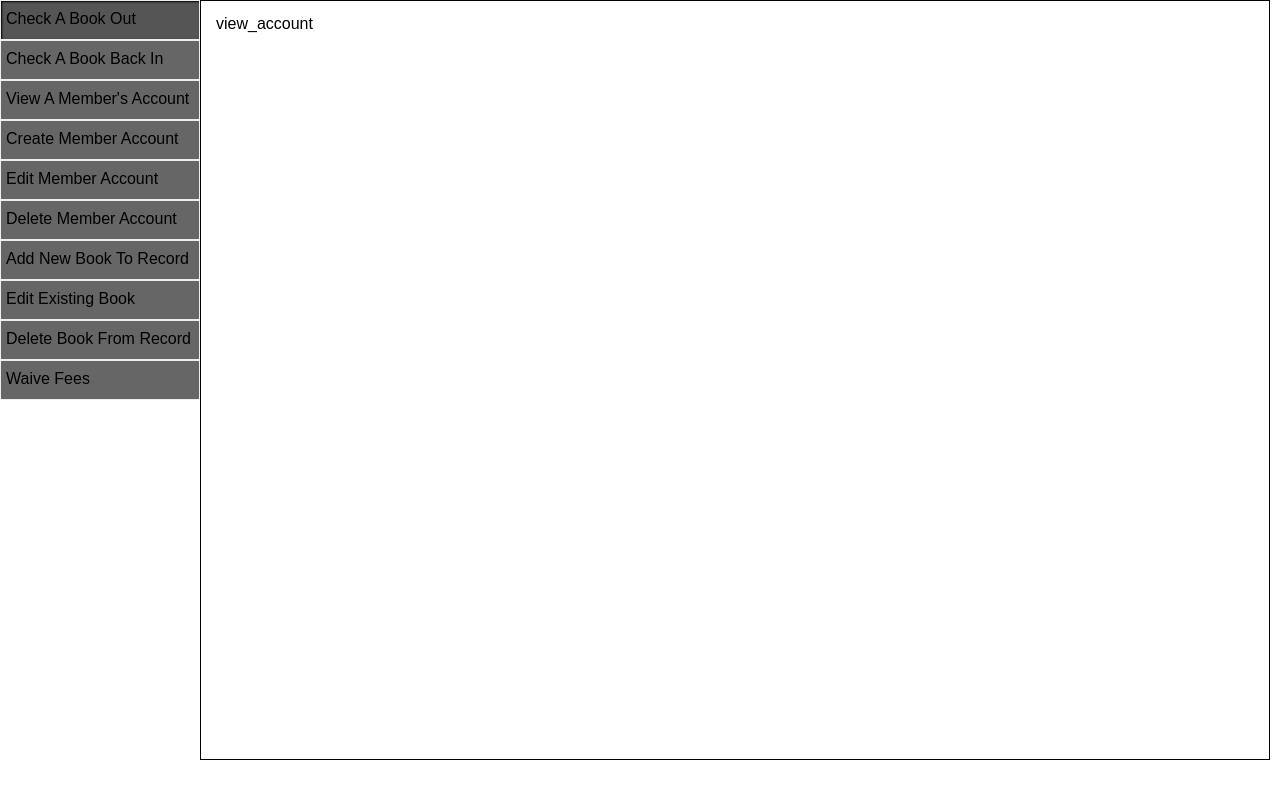
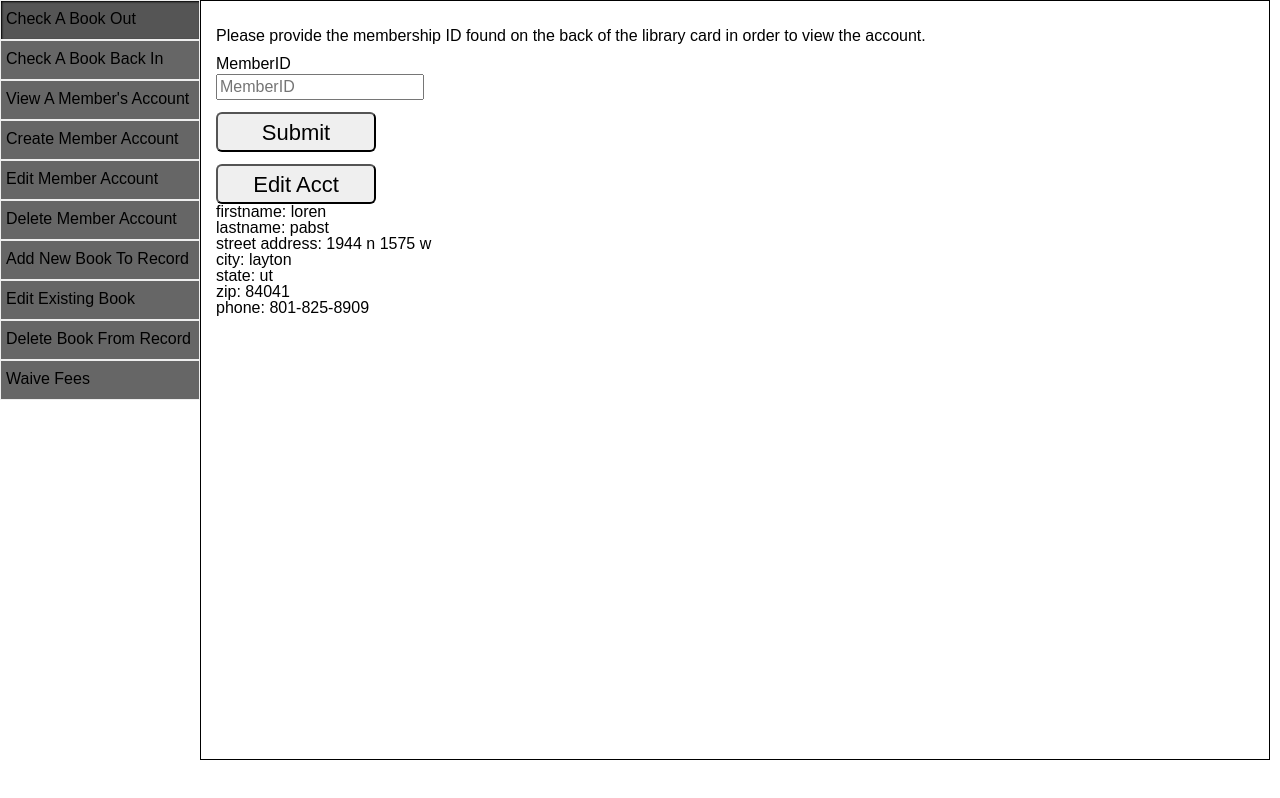
Before and after one commit to claytonpabst/library-catalog, a React (Create React App) app: page /admin in a window 1280 px wide. Both pictures are taken after a click on the item "View A Member's Account". Built offline with nearby package versions, Linux system fonts and the light colour scheme; the HTML template or start-up script is replaced by a standard one.

Commit message:
building functions for viewing mbrs acct

```diff
--- a/src/components/Admin/Forms/ViewAccount.js
+++ b/src/components/Admin/Forms/ViewAccount.js
@@ -2,12 +2,53 @@ import React, { Component } from 'react';
 import axios from 'axios';
 
 class ViewAccount extends Component {
+  constructor(props){
+    super(props);
+    this.state = {
+      memberid: '',
+      fields: ['firstname:  ', 'lastname:  ', 'street address:  ', 'city:  ', 'state:  ', 'zip:  ', 'phone:  '],
+      memberInfo: ['loren', 'pabst', '1944 n 1575 w', 'layton', 'ut', '84041', '801-825-8909']
+    }
 
+    this.changeID = this.changeID.bind(this);
+    this.submit = this.submit.bind(this);
+  }
+
+  changeID(e){
+    this.setState({
+      memberid: e.target.value
+    })
+  }
+
+  submit(){
+    axios.get(`/api/members/${ this.state.memberid }`)
+    .then( res => {
+      this.setState({
+        memberInfo: res.data
+      })
+    })
+  }
 
   render() {
         return (
       <section className="view_account">
-view_account
+
+        <h3>Please provide the membership ID found on the back of the library card in order to view the account.</h3>
+
+        <h3>MemberID</h3>
+        <input placeholder='MemberID'
+        onChange={ this.changeID } />
+
+        <button onClick={ this.submit }>Submit</button>
+        <button>Edit Acct</button>
+
+        <ul>
+          {
+            this.state.memberInfo.map( (item, i) => {
+              return <li key={i}>{ this.state.fields[i] } { item }</li>
+            })
+          }
+        </ul>
 
       </section>
     );
```
